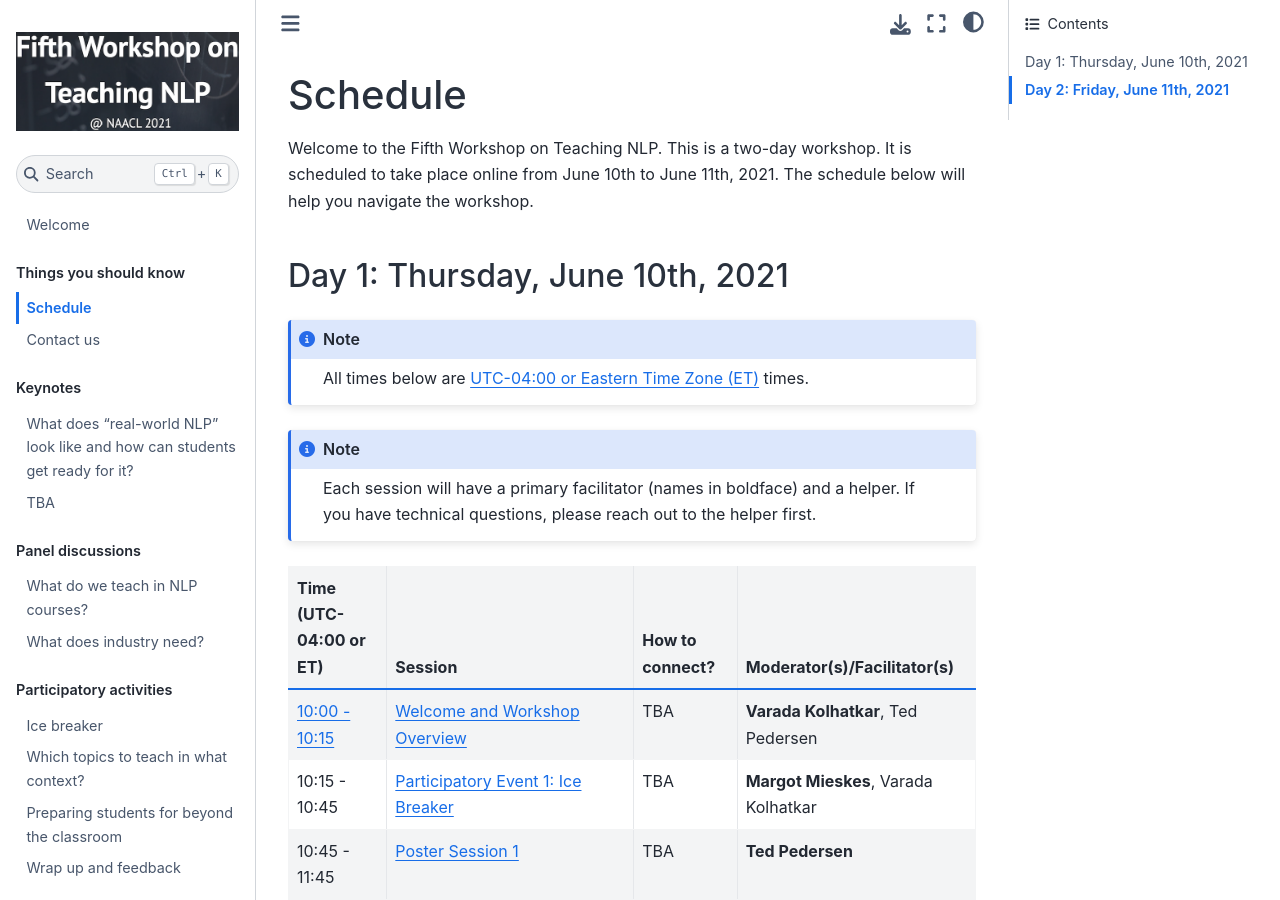
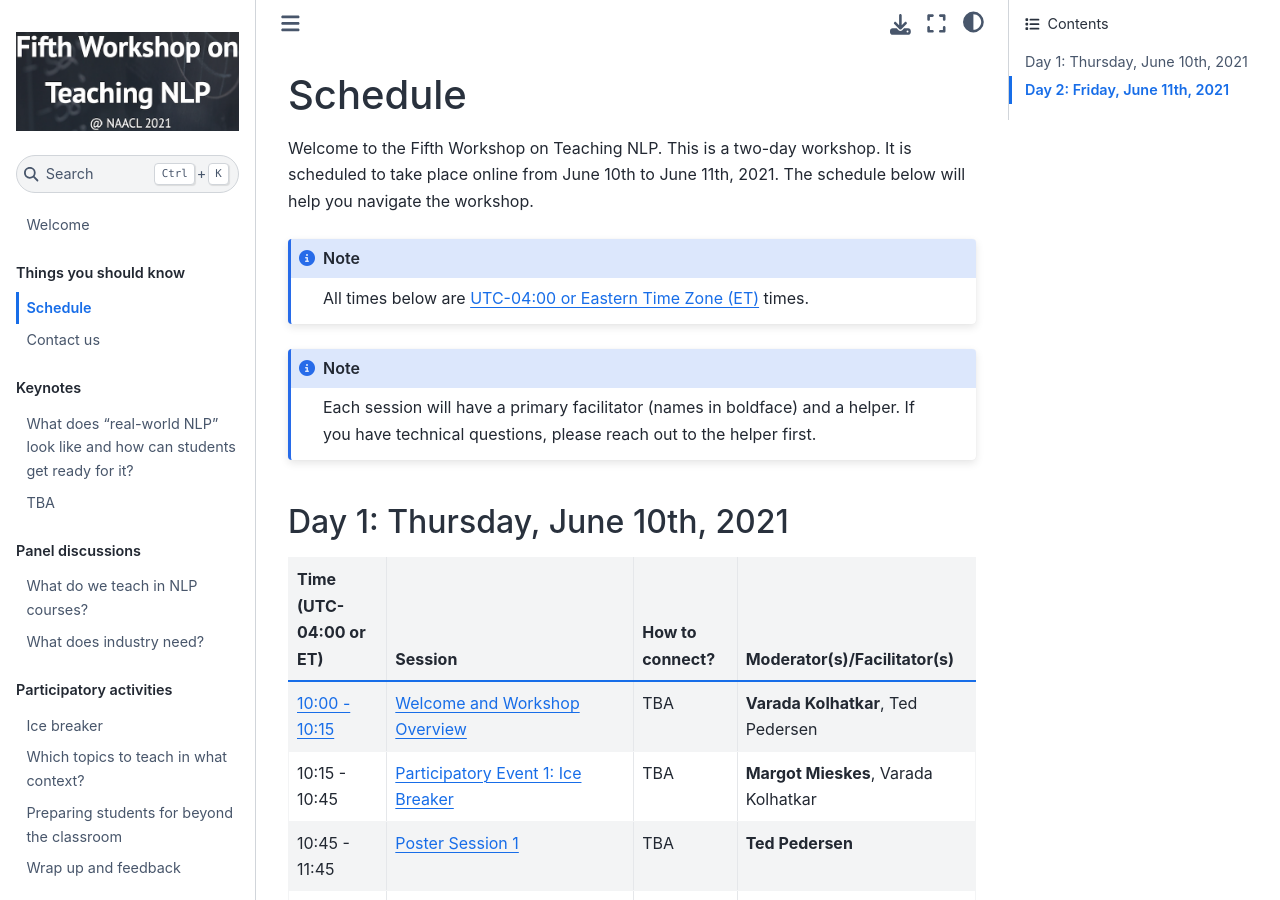
Before and after one commit to TeachingNLP/workshop-book, a Jupyter Book: the page built from schedule.md, in a window 1280 px wide and 900 px high. Built offline with Jupyter Book 1.0.4 settings and Sphinx 7.4.7 and the Sphinx Book theme 1.1.4, drawn with Linux system fonts in a browser that asks for light colours; part of the change alters nothing that is shown.

````diff
--- a/schedule.md
+++ b/schedule.md
@@ -1,8 +1,6 @@
 # Schedule
 
 Welcome to the Fifth Workshop on Teaching NLP. This is a two-day workshop. It is scheduled to take place online from June 10th to June 11th, 2021. The schedule below will help you navigate the workshop.
-
-## Day 1: Thursday, June 10th, 2021
 
 ```{note}
 All times below are [UTC-04:00 or Eastern Time Zone (ET)](https://en.wikipedia.org/wiki/UTC%E2%88%9204:00) times.
@@ -11,6 +9,8 @@ All times below are [UTC-04:00 or Eastern Time Zone (ET)](https://en.wikipedia.o
 ```{note}
 Each session will have a primary facilitator (names in boldface) and a helper. If you have technical questions, please reach out to the helper first.
 ```
+
+## Day 1: Thursday, June 10th, 2021
 
 | Time (UTC-04:00 or ET)              |     Session                          |  How to connect?       | Moderator(s)/Facilitator(s)  |
 | :---------------- | :------------------------------   | :----------------- | :----------------- |
````
